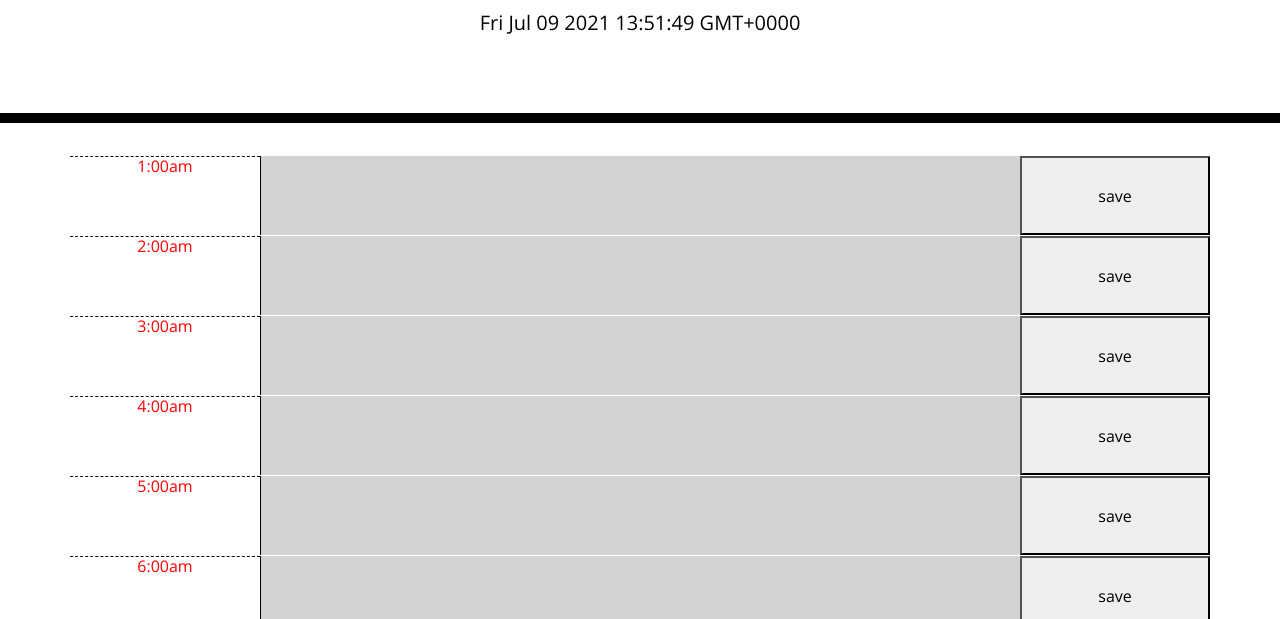
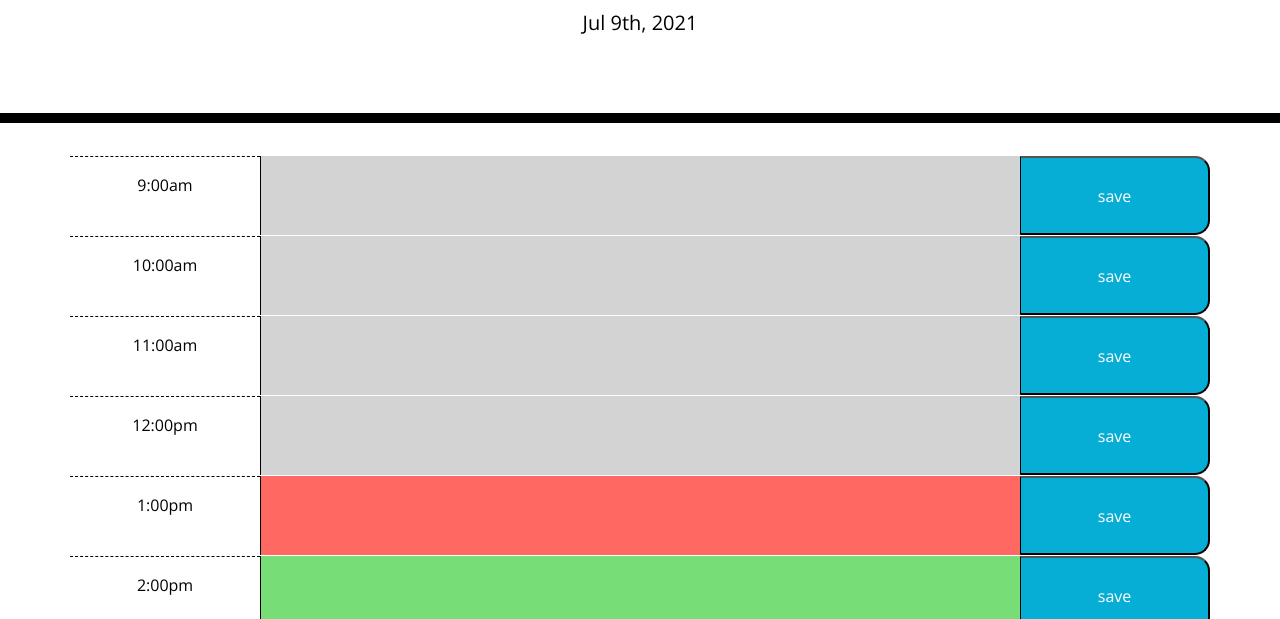
Before and after one commit to rajnidua/work_day_scheduler, a plain HTML site: page index.html in a window 1280 px wide. Shown: the part 181-800 px from the top of the page. Drawn offline with nearby package versions, Linux system fonts and the light colour scheme.

Commit message:
fixed the background color issue, cleaned the code and added comments and README

```diff
--- a/assets/css/style.css
+++ b/assets/css/style.css
@@ -39,8 +39,9 @@ textarea {
 
 .hour {
   background-color: #ffffff;
-  color: red;
+  color: black;
   border-top: 1px dashed #000000;
+  padding-top: 20px;
 }
 
 .past {
@@ -58,7 +59,7 @@ textarea {
   color: white;
 }
 
-.saveBtn {
+.save-btn {
   border-left: 1px solid black;
   border-top-right-radius: 15px;
   border-bottom-right-radius: 15px;
--- a/assets/js/script.js
+++ b/assets/js/script.js
@@ -1,89 +1,117 @@
-var myHour = 1;
+var myHour = 9;
 var morningOrEvening = ":00am";
-var timeAfter12 = 1;
-var timeBefore12 =1;
 var myTime;
 var myStoredRecord = [];
 var myStoredRecordName = 'my_StoredRecord';
 
-$('#currentDay').text(moment());
-
-function showDayScheduler(){
-for(rowNum=0;rowNum<24;rowNum++){
+//display the current day
+$('#currentDay').text(moment().format("MMM Do, YYYY"));
 
 
+//display the calender on the page
+function showDayScheduler()
+{
+    for(rowNum=0;rowNum<12;rowNum++)
+    {
         myTime = myHour + morningOrEvening;
-    var now = moment();
-    var currentHour = now.hour();
-    //var currentHour = 1;
-    var systemMorningOrEvening = moment(myDate).format('a');
-    //var systemMorningOrEvening = 'am';
-console.log(currentHour);
-
-
         $myRowBlock = $("<tr>").addClass("row time-block");
         $myTimeBlock = $("<td>").addClass(" col col-md-2 hour").text(myTime);
         $myTextBlock = $("<textarea>").addClass("col col-md-8 textarea").text("").attr("id",myTime);
         $myButtonBlock = $("<button>").addClass("col col-md-2 save-btn").text("save");
+
+        $myRowBlock.append($myTimeBlock,$myTextBlock,$myButtonBlock);
+        $("#myTable").append($myRowBlock);
+        //display the background color from past, present and future classes
+        getTheBackgroundColour();
+        //get the time blocks for displaying the first column of the table
+        getTheTime();
+    }
+}
+
+function getTheBackgroundColour()
+{
+    var now = moment();
+    var currentHour = moment(myDate).format('h');
+    var systemMorningOrEvening = moment(myDate).format('a');
+
+    console.log("The current hour is "+currentHour);
+
     var myDate = new Date();
-    console.log("console in "+moment(myDate).format('h a'));
-    console.log("fff"+morningOrEvening.substr(3,5)+"jjjj"+systemMorningOrEvening);
-    if(morningOrEvening.substr(3,5) === 'am' && systemMorningOrEvening ==='am'){
-        console.log("one "+morningOrEvening + systemMorningOrEvening);
-        if(myHour<currentHour){
+
+    if(morningOrEvening.substr(3,5) === 'am' && systemMorningOrEvening ==='am')
+    {
+        console.log("my hour is " + myHour);
+        console.log("current hour is " + currentHour);
+        if(myHour<currentHour)
+        {
             $myRowBlock.addClass("past");
-        }else if(myHour===currentHour){
+        }
+
+        if(myHour===currentHour)
+        {
             $myRowBlock.addClass("present");
         }
-        else{
+
+        if(myHour>currentHour)
+        {
             $myRowBlock.addClass("future");
         }
     }
-    if(morningOrEvening.substr(3,5) === 'pm' && systemMorningOrEvening ==='pm'){
-        console.log("two "+morningOrEvening + systemMorningOrEvening);
-        if(myHour<currentHour){
-            $myRowBlock.addClass("past");
-        }else if(myHour===currentHour){
+    if(morningOrEvening.substr(3,5) === 'pm' && systemMorningOrEvening ==='pm')
+    {
+        console.log("pm block");
+        console.log("my hour is " + myHour);
+        console.log("current hour is " + currentHour);
+        if(myHour == currentHour)
+        {
+            console.log("i am in present block");
             $myRowBlock.addClass("present");
         }
-        else{
+
+        if(myHour === 12 && myHour !== currentHour)
+        {
+            console.log("i am inside first if");
+            $myRowBlock.addClass("past");
+        }
+
+        if(myHour<currentHour && myHour!==12)
+        {
+            console.log("i am inside second if");
+            $myRowBlock.addClass("past");
+        }
+
+        if(myHour>currentHour && myHour!==12)
+        {
+            console.log("i am inside forth if");
             $myRowBlock.addClass("future");
         }
     }
-    if(morningOrEvening.substr(3,5) === 'pm' && systemMorningOrEvening ==='am'){
-        console.log("three "+morningOrEvening + systemMorningOrEvening);
+    if(morningOrEvening.substr(3,5) === 'pm' && systemMorningOrEvening ==='am')
+    {
+        console.log("pm and am block");
+        console.log("my hour is " + myHour);
+        console.log("current hour is " + currentHour);
         $myRowBlock.addClass("future");
         $myTextBlock.addClass("future");
     }
 
-    if(morningOrEvening.substr(3,5) === 'am' && systemMorningOrEvening ==='pm'){
-        console.log("four "+morningOrEvening + systemMorningOrEvening);
+    if(morningOrEvening.substr(3,5) === 'am' && systemMorningOrEvening ==='pm')
+    {
+        console.log("pm and am block");
+        console.log("my hour is " + myHour);
+        console.log("current hour is " + currentHour);
         $myRowBlock.addClass("past");
     }
 
-
-    $myRowBlock.append($myTimeBlock,$myTextBlock,$myButtonBlock);
-
-$("#myTable").append($myRowBlock);
-getTheTime();
-console.log("time created");
-console.log(moment().toDate());
-var now = moment();
-var currentHour = now.hour();
-console.log(currentHour);
-var time = now.hour() + ':00';
-var testTime ="2:00am";
-time = time + ((now.hour()) >= 12 ? 'pm' : ' am');
-console.log("the time is"+time);
-
- }
 }
 
 showDayScheduler();
 GetStoredBlocks();
 
-function getTheTime(){
-if (myHour===12){
+function getTheTime()
+{
+    if (myHour===12)
+    {
     myHour=1;
     }
     else if(myHour === 11)
@@ -97,21 +125,22 @@ else if(myHour === 11)
 
 }
 
-//console.log("i am here"+ $(".save-btn")) ;
+
 $(".save-btn").click(saveData);
-
-function saveData(){
+//this functions calls when the save button is clicked
+function saveData()
+{
     console.log("Iam inside data");
     $correspondingTextArea = $($(this).parent().children()[1]);
     textContent = $correspondingTextArea.val();
     textId = $correspondingTextArea.attr("id");
     console.log("value inside the text area is "+textContent+ "id value is "+textId);
-
     addData(textContent,textId);
-
 }
 
-function addData(myText,myId){
+//add a new record in the local storage
+function addData(myText,myId)
+{
     console.log("i am in add data");
     myRecord = {
         myRecordText : myText,
@@ -124,71 +153,24 @@ function addData(myText,myId){
         if(myStoredRecord[i].myRecordId === myRecord.myRecordId)
         {
             myStoredRecord.splice(i, 1);
-
             localStorage.setItem(myStoredRecordName, JSON.stringify(myStoredRecord));
-
             return null;
         }
     }
-
-
     myStoredRecord.push(myRecord);
     localStorage.setItem(myStoredRecordName,JSON.stringify(myStoredRecord));
 }
 
-
+//extracting data from local storage and populating it to the text area for their corresponding ids
 function GetStoredBlocks()
 {
     console.log ("i am in getstoredblocks");
     if(localStorage.getItem(myStoredRecordName))
     {
         myStoredRecord = JSON.parse(localStorage.getItem(myStoredRecordName));
-
         myStoredRecord.forEach(myRowBlock => {
-
             textId = "#" + myRowBlock.myRecordId;
-
             $(document.getElementById(myRowBlock.myRecordId)).val(myRowBlock.myRecordText);
-
-           // $myTextBlock.val(myRowBlock.myRecordText);
-
-          //  $myTextBlock = $(($myRowBlock).children()[1])
-
-//            $iLock.toggleClass("unlocked");
-
         });
-
     }
-
 }
-
-
-/* function renderSavedData(){
-    if(localStorage.getItem(myStoredRecordName)){
-        myStoredRecord = JSON.parse(localStorage.getItem(myStoredRecordName))
-        myStoredRecord.forEach(myRowBlock => {
-            textId =  "#"+myRowBlock.myRecordId;
-                console.log("so my new id is "+textId);
-                textContent = myRowBlock.myRecordText;
-                console.log(textContent);
-               $(( ($myRowBlock).children()[1])).attr("id",myRowBlock.myRecordId).val =textContent;
-               console.log(($myRowBlock).children()[1]); */
-                //$myTextBlock.attr("id",textId).text(textContent);
-//$myTextBlock = $(document.getElementById(textId)).text(myTextBlock.innerHTML);
-//console.log($myTextBlock);
-           /*  console.log("My latest row is"+$myRowBlock);
-           // $myTextBlock.val(myRecordText);
-           $myTextArea.val(myRowBlock.myRecordText);
-            console.log("My text value should be"+myRowBlock.myRecordText);
-           // console.log("text inside is "+$myTextArea.val());
-            textContent = myRowBlock.myRecordText;
-            //$iLock = $(($myRowBlock).parent().children().children()[1])
-           $($(myRowBlock).children()[1]).val =textContent;
-
-            console.log($myRowBlock.attr("background-color:red;"));
-            //$iLock.toggleClass("unlocked"); */
-
-
-  /*       });
-    }
-} */
```
Also changed, not shown: index.html (+1 -17 lines), assets/images/screenshot1.jpeg (added), 1 other file. Lines whose indentation alone changed are shown as unchanged.
